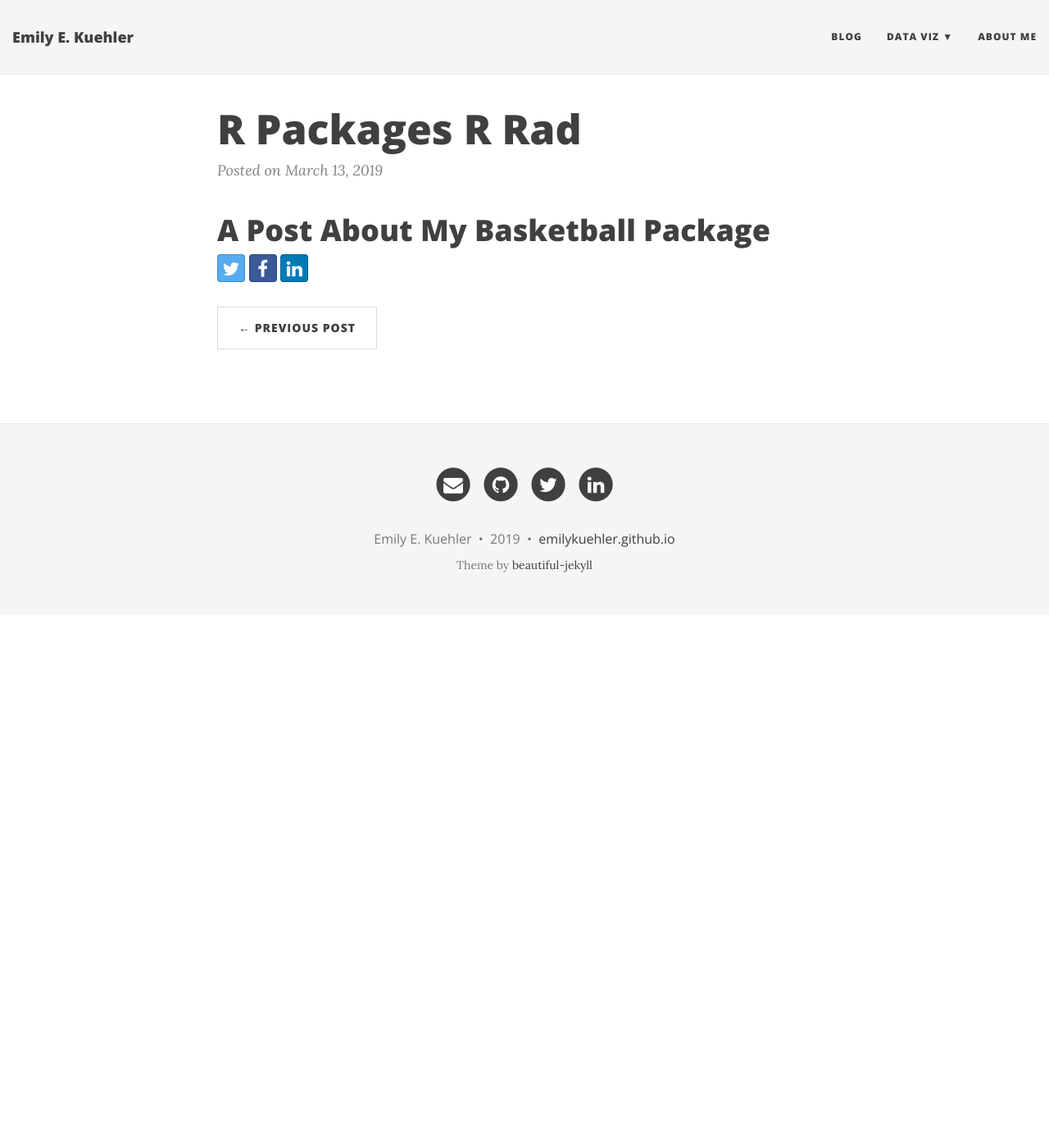
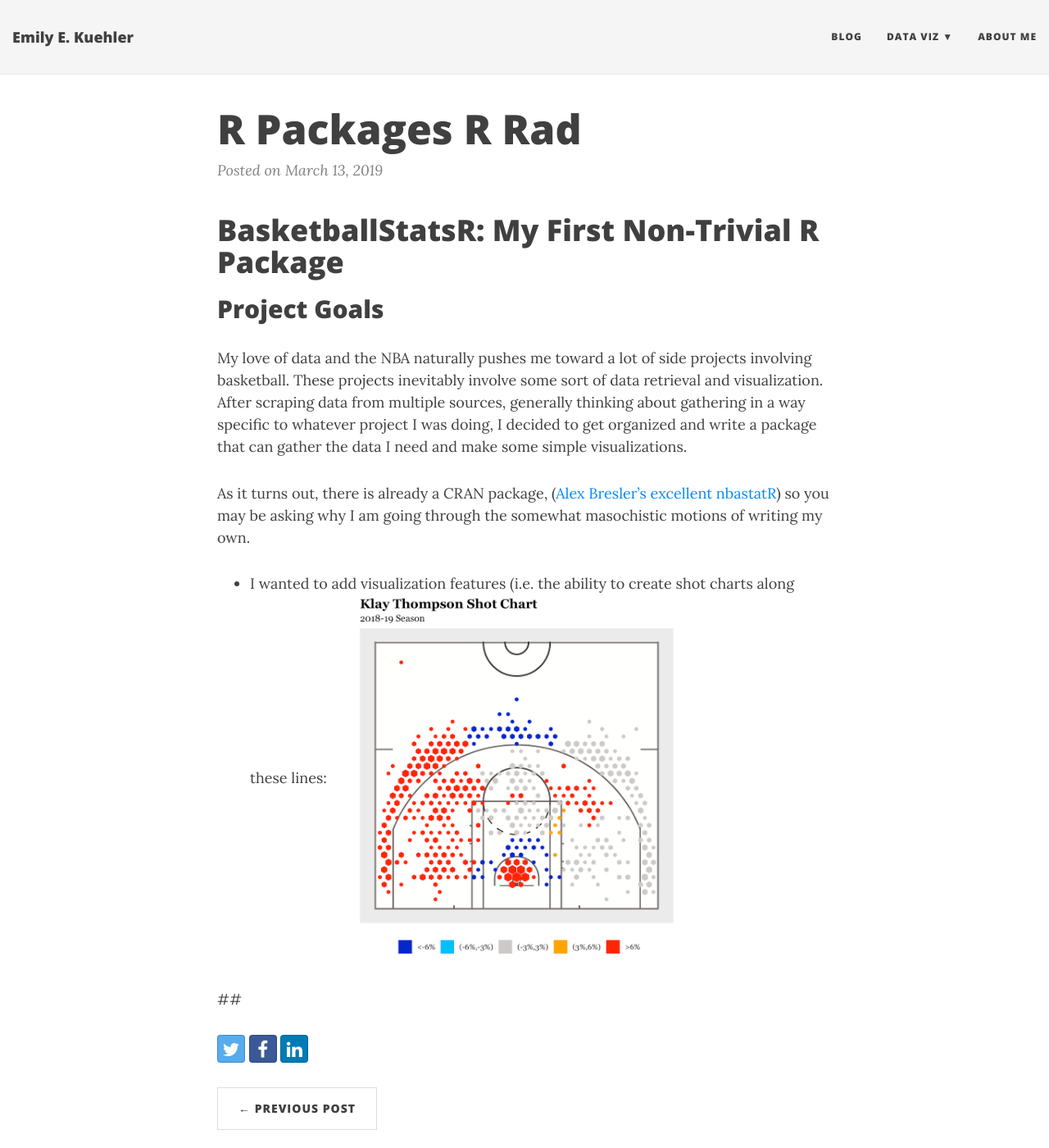
Before and after one commit to emilykuehler/emilykuehler.github.io, a Jekyll site: the page built from _posts/2019-3-13-r-packages-r-rad.md, in a window 1280 px wide and 1400 px high. Shown: the whole window at 82% size. Built offline with Jekyll 4.4.1, drawn with Linux system fonts in a browser that asks for light colours; nearby versions of some CDN libraries.

Commit message:
added some words

```diff
--- a/_posts/2019-3-13-r-packages-r-rad.md
+++ b/_posts/2019-3-13-r-packages-r-rad.md
@@ -1 +1,12 @@
-# A Post About My Basketball Package
+# BasketballStatsR: My First Non-Trivial R Package
+
+## Project Goals
+
+My love of data and the NBA naturally pushes me toward a lot of side projects involving basketball. These projects inevitably involve some sort of data retrieval and visualization. After scraping data from multiple sources, generally thinking about gathering in a way specific to whatever project I was doing, I decided to get organized and write a package that can gather the data I need and make some simple visualizations.
+
+As it turns out, there is already a CRAN package, ([Alex Bresler's excellent nbastatR](http://asbcllc.com/nbastatR/)) so you may be asking why I am going through the somewhat masochistic motions of writing my own.
+
+* I wanted to add visualization features (i.e. the ability to create shot charts along these lines: <img src="/img/klayshotchart.jpeg" alt="klay" width="450"/>
+
+
+##
```
Also changed, not shown: img/klayshotchart.jpeg (added).
